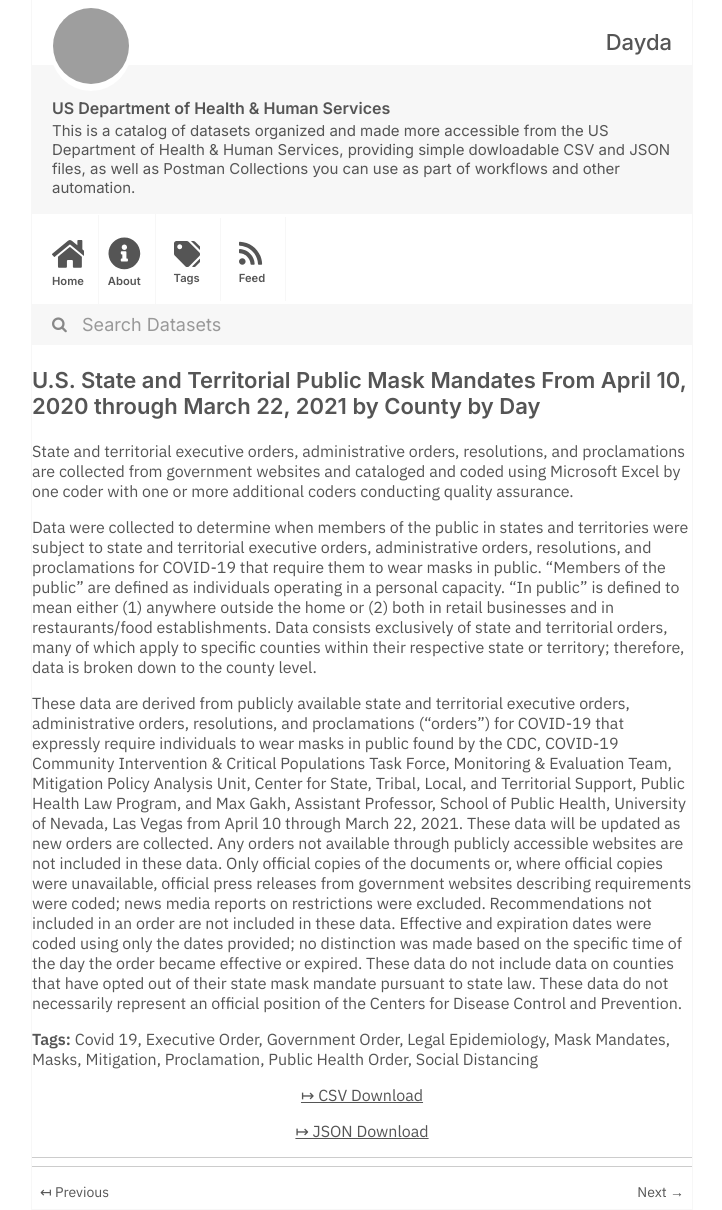
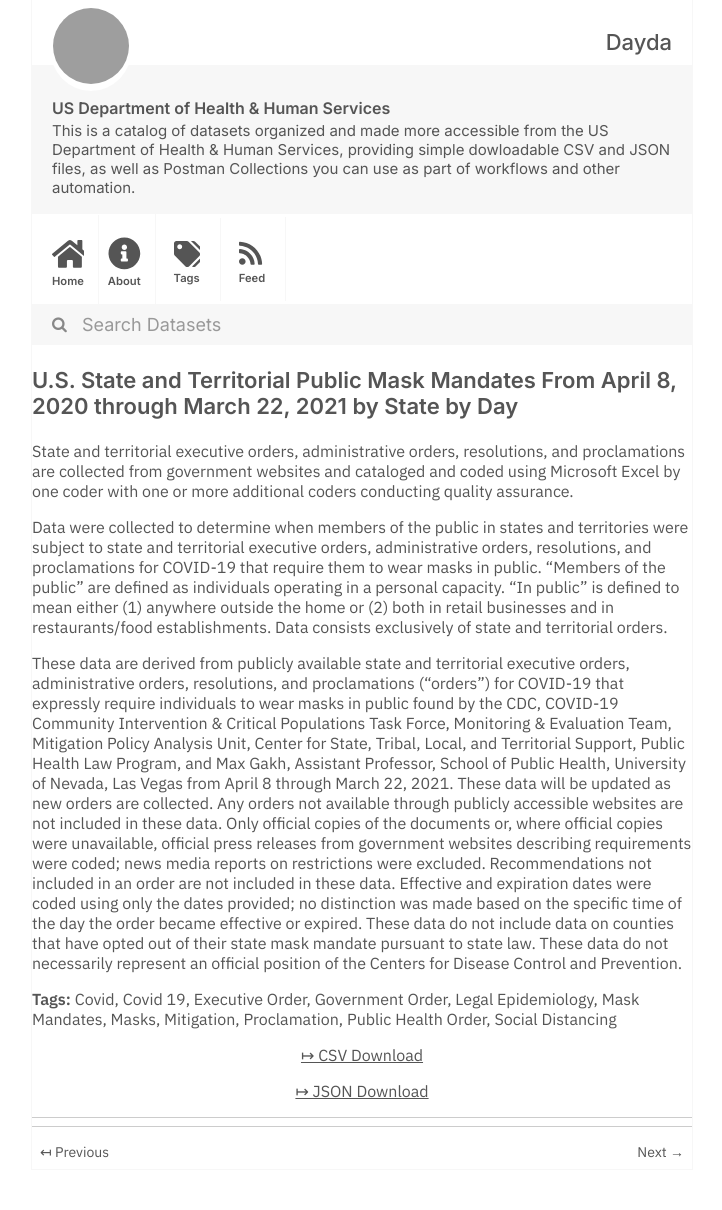
Before and after one commit to dayda-entities/us-department-of-health-and-human-services, a Jekyll site: the page built from _posts/2021-03-16-us-state-and-territorial-publi.md, in a window 1280 px wide. Shown: the whole page, without its empty margins (278-1000 px from the left). Built offline with Jekyll 4.4.1, drawn with Linux system fonts in a browser that asks for light colours; after the commit the page ends 1170 px from its top, so only the background shows below that; grey boxes are pictures that could not be loaded.

Commit message:
Publish Data

```diff
--- a/_posts/2021-03-16-us-state-and-territorial-publi.md
+++ b/_posts/2021-03-16-us-state-and-territorial-publi.md
@@ -1,12 +1,13 @@
 ---
 title: >-
-  U.S. State and Territorial Public Mask Mandates From April 10, 2020 through
-  March 22, 2021 by County by Day
-created: '2021-03-16T19:39:27.670669'
-modified: '2021-04-21T22:29:29.311711'
+  U.S. State and Territorial Public Mask Mandates From April 8, 2020 through
+  March 22, 2021 by State by Day
+created: '2021-03-16T19:31:09.209628'
+modified: '2021-04-25T14:42:36.707635'
 state: active
 type: dataset
 tags:
+  - Covid
   - Covid 19
   - Executive Order
   - Government Order
@@ -18,13 +19,13 @@ tags:
   - Public Health Order
   - Social Distancing
 groups: []
-csv_url: 'https://data.cdc.gov/api/views/62d6-pm5i/rows.csv?accessType=DOWNLOAD'
-json_url: 'https://data.cdc.gov/api/views/62d6-pm5i/rows.json?accessType=DOWNLOAD'
+csv_url: 'https://data.cdc.gov/api/views/tzyy-aayg/rows.csv?accessType=DOWNLOAD'
+json_url: 'https://data.cdc.gov/api/views/tzyy-aayg/rows.json?accessType=DOWNLOAD'
 layout: post
 
 ---
 State and territorial executive orders, administrative orders, resolutions, and proclamations are collected from government websites and cataloged and coded using Microsoft Excel by one coder with one or more additional coders conducting quality assurance.
 
-Data were collected to determine when members of the public in states and territories were subject to state and territorial executive orders, administrative orders, resolutions, and proclamations for COVID-19 that require them to wear masks in public. “Members of the public” are defined as individuals operating in a personal capacity. “In public” is defined to mean either (1) anywhere outside the home or (2) both in retail businesses and in restaurants/food establishments. Data consists exclusively of state and territorial orders, many of which apply to specific counties within their respective state or territory; therefore, data is broken down to the county level.
+Data were collected to determine when members of the public in states and territories were subject to state and territorial executive orders, administrative orders, resolutions, and proclamations for COVID-19 that require them to wear masks in public. “Members of the public” are defined as individuals operating in a personal capacity. “In public” is defined to mean either (1) anywhere outside the home or (2) both in retail businesses and in restaurants/food establishments. Data consists exclusively of state and territorial orders.
 
-These data are derived from publicly available state and territorial executive orders, administrative orders, resolutions, and proclamations (“orders”) for COVID-19 that expressly require individuals to wear masks in public found by the CDC, COVID-19 Community Intervention & Critical Populations Task Force, Monitoring & Evaluation Team, Mitigation Policy Analysis Unit, Center for State, Tribal, Local, and Territorial Support, Public Health Law Program, and Max Gakh, Assistant Professor, School of Public Health, University of Nevada, Las Vegas from April 10 through March 22, 2021.  These data will be updated as new orders are collected. Any orders not available through publicly accessible websites are not included in these data. Only official copies of the documents or, where official copies were unavailable, official press releases from government websites describing requirements were coded; news media reports on restrictions were excluded. Recommendations not included in an order are not included in these data. Effective and expiration dates were coded using only the dates provided; no distinction was made based on the specific time of the day the order became effective or expired. These data do not include data on counties that have opted out of their state mask mandate pursuant to state law. These data do not necessarily represent an official position of the Centers for Disease Control and Prevention.
+These data are derived from publicly available state and territorial executive orders, administrative orders, resolutions, and proclamations (“orders”) for COVID-19 that expressly require individuals to wear masks in public found by the CDC, COVID-19 Community Intervention & Critical Populations Task Force, Monitoring & Evaluation Team, Mitigation Policy Analysis Unit, Center for State, Tribal, Local, and Territorial Support, Public Health Law Program, and Max Gakh, Assistant Professor, School of Public Health, University of Nevada, Las Vegas from April 8 through March 22, 2021. These data will be updated as new orders are collected. Any orders not available through publicly accessible websites are not included in these data. Only official copies of the documents or, where official copies were unavailable, official press releases from government websites describing requirements were coded; news media reports on restrictions were excluded. Recommendations not included in an order are not included in these data. Effective and expiration dates were coded using only the dates provided; no distinction was made based on the specific time of the day the order became effective or expired. These data do not include data on counties that have opted out of their state mask mandate pursuant to state law. These data do not necessarily represent an official position of the Centers for Disease Control and Prevention.
```
